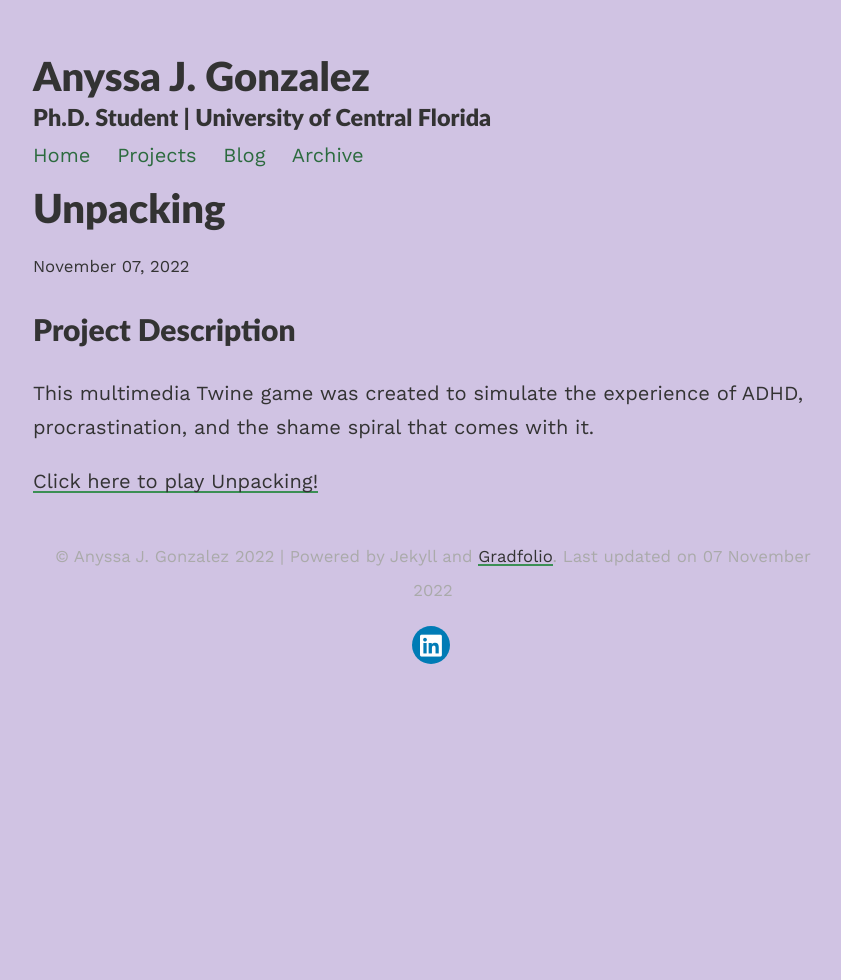
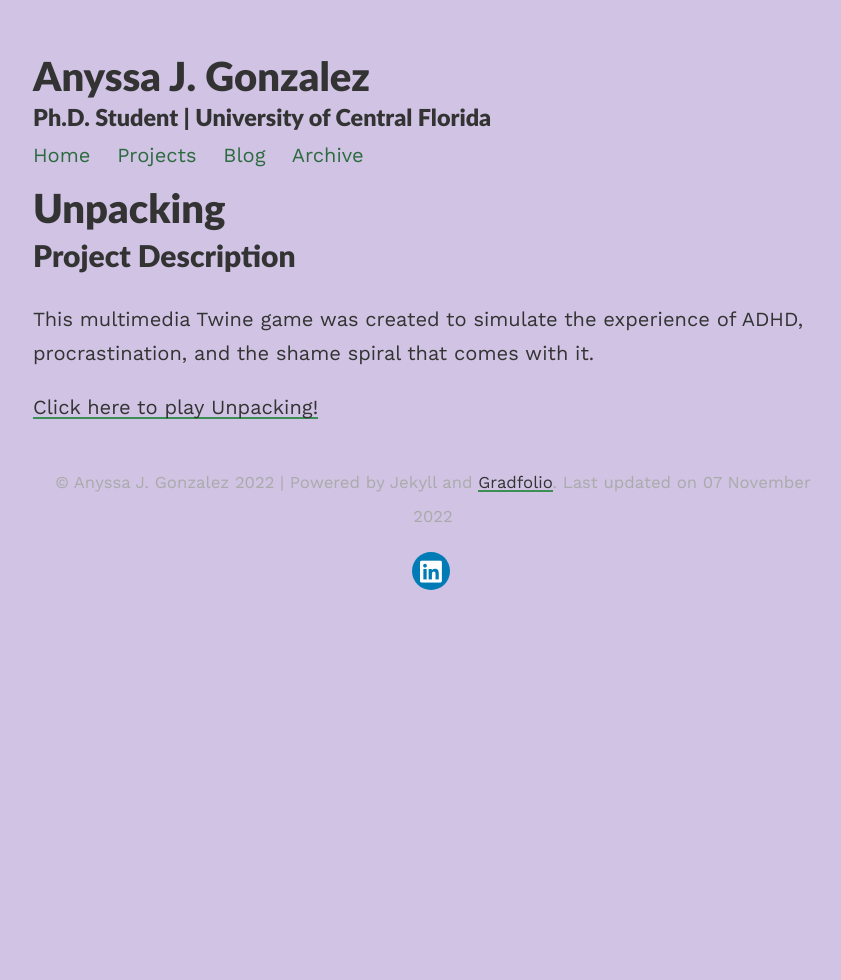
Before and after one commit to anyssajgonzalez/AnyssaPortfolio, a Jekyll site: the page built from _projects/Unpacking.md, in a window 1280 px wide. Shown: the whole page, without its empty margins (207-1048 px from the left). Built offline with Jekyll 4.4.1, drawn with Linux system fonts in a browser that asks for light colours; nearby versions of some CDN libraries.

Commit message:
remove post dates

```diff
--- a/_layouts/post.html
+++ b/_layouts/post.html
@@ -2,7 +2,6 @@
 layout: default
 ---
 <h1 class="post-headline">{{page.title}}</h1>
-<p class="meta"><small>{{page.date | date: '%B %d, %Y'}}</small></p>
 
 {{content}}
 
```
